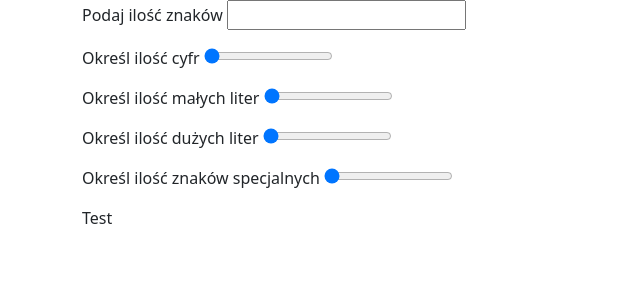
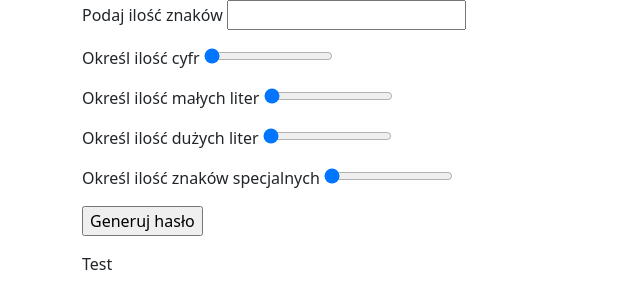
Before and after one commit to gembuspol/3tieg-2022, a plain HTML site: page generowanieHasla/index.html in a window 1280 px wide. Shown: the whole page, without its empty margins (0-640 px from the left). Drawn offline with nearby package versions, Linux system fonts and the light colour scheme.

Commit message:
losowanie male litery
Signed-off-by: Przemysław Gembalczyk <gembuspol@interia.pl>

```diff
--- a/generowanieHasla/index.html
+++ b/generowanieHasla/index.html
@@ -27,6 +27,7 @@
             <input type="range" value="0" min="0" max="20" id="iloscSpec" oninput="wybSpec()">
             <output id="wybSpec"></output>
         </p>
+        <p><input type="submit" onclick="generujHaslo()" value="Generuj hasło"></p>
         Test <output id="wynik"></output>
     </div>
     <output id="test"></output>
--- a/generowanieHasla/skrypt.js
+++ b/generowanieHasla/skrypt.js
@@ -39,3 +39,13 @@ function ustawWolne(){
     document.getElementById("iloscDuzeL").max=+iloscDuzeL+ +iloscWolnychZn;
     document.getElementById("iloscSpec").max=+iloscSpec+ +iloscWolnychZn;
 }
+function generujHaslo(){
+    let haslo='';
+    const alfabetMale="abcdefghijhklmnoprstuvwxyz";
+
+    //losowanie malych liter
+    for(let i=0;i<iloscMaleL;i++){
+        haslo+=alfabetMale.charAt(Math.floor(Math.random()*alfabetMale.length));
+    }
+    document.getElementById("test").value=haslo;
+}
```
